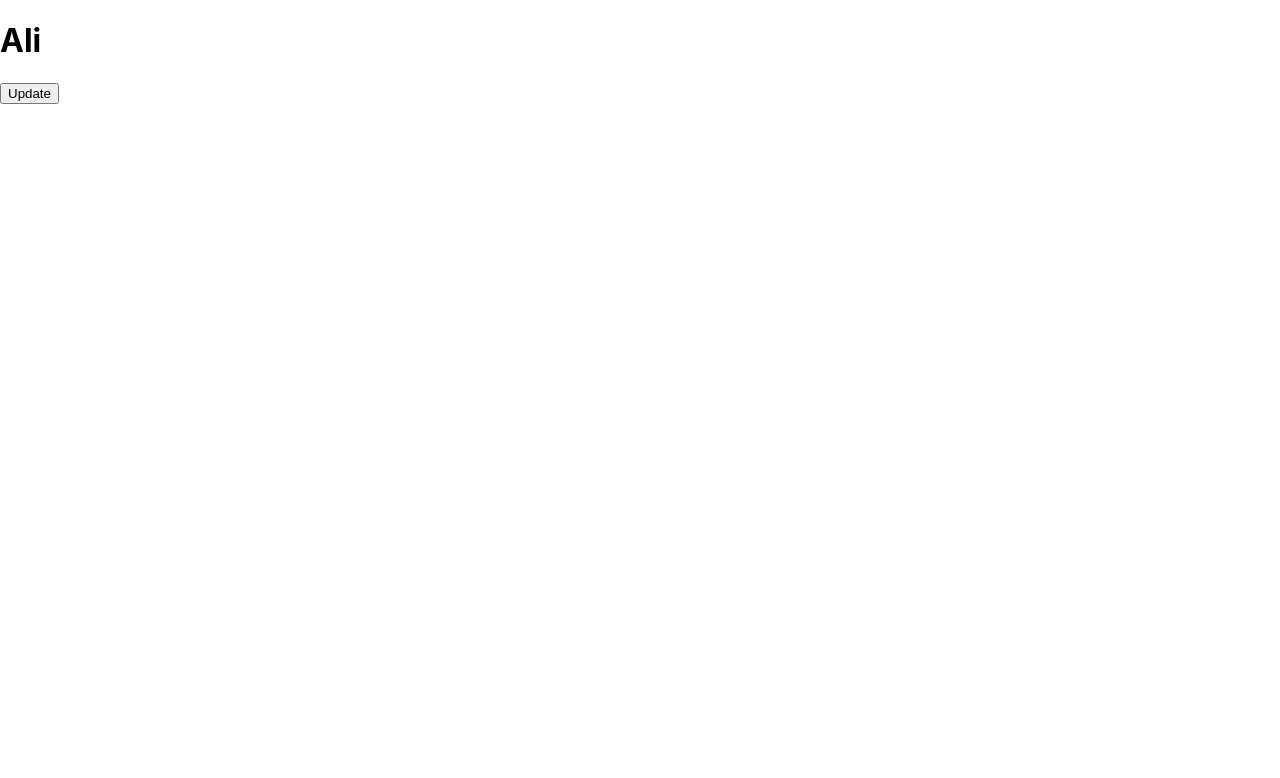
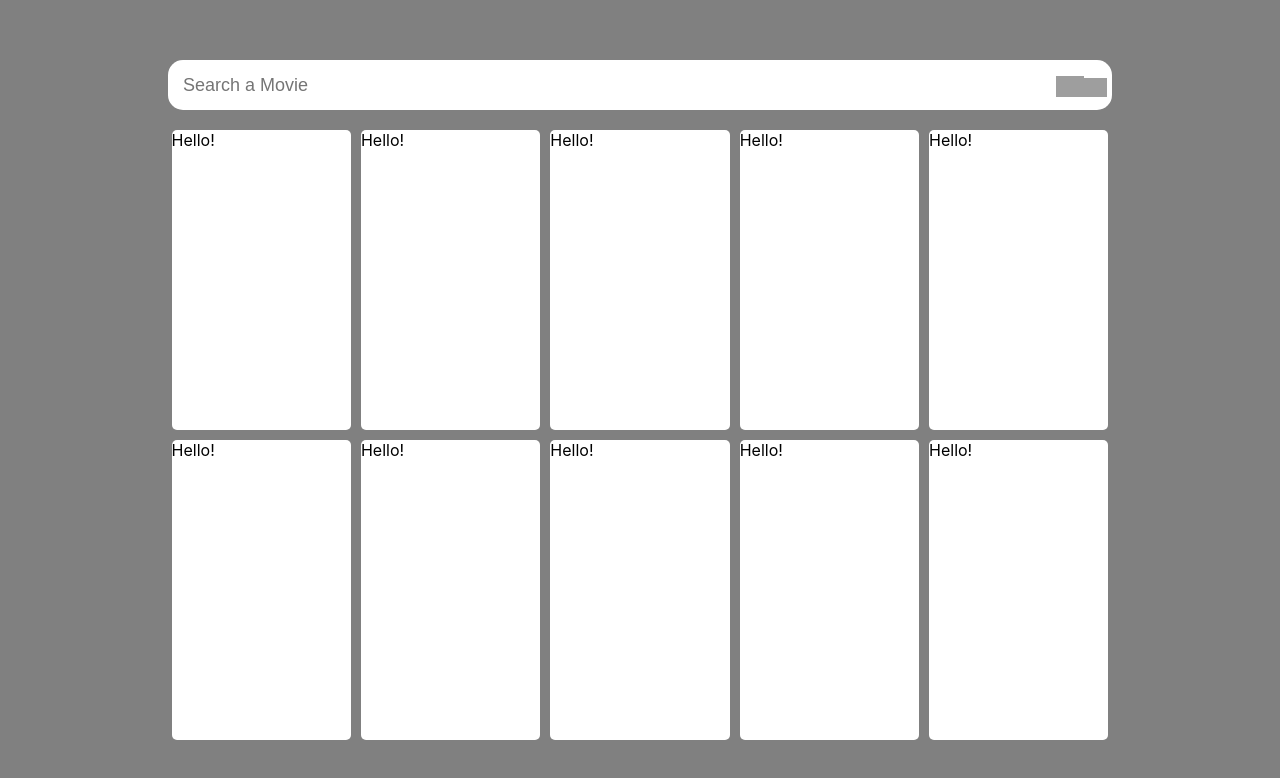
Before and after one commit to talhashah-dev/react-movie-search-app, a React (Create React App) app: page / in a window 1280 px wide. Shown: the top 778 px of the page. Built offline with nearby package versions, Linux system fonts and the light colour scheme; grey boxes are pictures that could not be loaded.

Commit message:
Added Two components and modefied App.css

```diff
--- a/src/App.css
+++ b/src/App.css
@@ -1,38 +1,76 @@
-.App {
-  text-align: center;
+* {
+  margin: 0;
+  padding: 0;
+  box-sizing: border-box;
 }
 
-.App-logo {
-  height: 40vmin;
-  pointer-events: none;
+body {
+  background-color: gray;
 }
 
-@media (prefers-reduced-motion: no-preference) {
-  .App-logo {
-    animation: App-logo-spin infinite 20s linear;
-  }
-}
-
-.App-header {
-  background-color: #282c34;
-  min-height: 100vh;
+.wrapper {
+  margin: 50px 50px;
+  margin-bottom: 100px;
   display: flex;
   flex-direction: column;
   align-items: center;
-  justify-content: center;
-  font-size: calc(10px + 2vmin);
-  color: white;
+  padding: 10px 0 10px;
 }
 
-.App-link {
-  color: #61dafb;
+.searchContainer {
+  display: flex;
+  justify-content: flex-end;
+  width: 80%;
+  height: 50px;
+  position: relative;
 }
 
-@keyframes App-logo-spin {
-  from {
-    transform: rotate(0deg);
-  }
-  to {
-    transform: rotate(360deg);
-  }
+.searchInput {
+  width: 100%;
+  height: 50px;
+  border-radius: 15px;
+  appearance: none;
+  background-color: white;
+  border: none;
+  padding: 10px 35px 10px 15px;
+  font-size: 18px;
+  outline: none;
 }
+
+.searchInput::-webkit-search-cancel-button {
+  -webkit-appearance: none;
+  appearance: none;
+}
+
+.searchIcon {
+  width: 25px;
+  cursor: pointer;
+  position: absolute;
+  bottom: 13px;
+  right: 5px;
+}
+
+.clearIcon {
+  width: 28px;
+  cursor: pointer;
+  position: absolute;
+  bottom: 13px;
+  right: 28px;
+}
+
+.movieContainer {
+  margin-top: 20px;
+  margin-bottom: 200px;
+  display: flex;
+  justify-content: center;
+  gap: 10px;
+  flex-wrap: wrap;
+  width: 80%;
+}
+
+.movieCard {
+  background-color: #fff;
+  height: 300px;
+  width: 19%;
+  border-radius: 5px;
+}
--- a/src/App.js
+++ /dev/null
@@ -1,16 +0,0 @@
-import "./App.css";
-import React, { useState } from "react";
-
-function App() {
-  const [name, setName] = useState("Ali");
-  return (
-    <div calssName="App">
-      <header calssName="App-header">
-        <h1>{name}</h1>
-        <button onClick={() => setName("Ali Reza")}>Update</button>
-      </header>
-    </div>
-  );
-}
-
-export default App;
--- /dev/null
+++ b/src/App.jsx
@@ -0,0 +1,14 @@
+import React from "react";
+import Search from "./components/Search";
+import MoviesContainer from "./components/MoviesContainer";
+
+function App() {
+  return (
+    <div className="wrapper">
+      <Search />
+      <MoviesContainer />
+    </div>
+  );
+}
+
+export default App;
--- /dev/null
+++ b/src/components/MoviesContainer.jsx
@@ -0,0 +1,42 @@
+import React from "react";
+import "../App.css";
+
+function MoviesContainer() {
+  return (
+    <div className="movieContainer">
+        <div className="movieCard">
+            Hello!
+        </div>
+        <div className="movieCard">
+            Hello!
+        </div>
+        <div className="movieCard">
+            Hello!
+        </div>
+        <div className="movieCard">
+            Hello!
+        </div>
+        <div className="movieCard">
+            Hello!
+        </div>
+
+        <div className="movieCard">
+            Hello!
+        </div>
+        <div className="movieCard">
+            Hello!
+        </div>
+        <div className="movieCard">
+            Hello!
+        </div>
+        <div className="movieCard">
+            Hello!
+        </div>
+        <div className="movieCard">
+            Hello!
+        </div>
+    </div>
+  );
+}
+
+export default MoviesContainer;
--- /dev/null
+++ b/src/components/Search.jsx
@@ -0,0 +1,31 @@
+import { React, useState } from "react";
+import "../App.css";
+
+function Search() {
+  const clearIcon = document.getElementsByClassName("clearIcon");
+  function showSearchClear() {
+    //code to excute
+  }
+  return (
+    <div className="searchContainer">
+      <input
+        type="search"
+        className="searchInput"
+        placeholder="Search a Movie"
+        autoFocus
+        onChange={showSearchClear}
+      />
+      <img
+        src="https://cdn3.iconfinder.com/data/icons/feather-5/24/search-512.png"
+        alt="Search Icon"
+        className="searchIcon"
+      />
+      <img
+        src="https://static.thenounproject.com/png/5507757-200.png"
+        alt="Clear Icon"
+        className="clearIcon"
+      />
+    </div>
+  );
+}
+export default Search;
```
